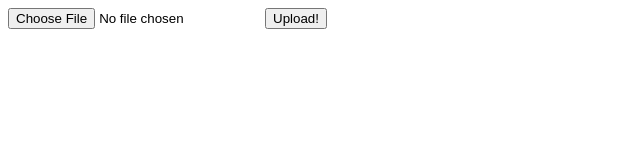
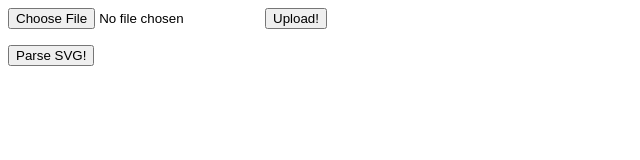
Before and after one commit to DaveThePianoDude/svg-transformer, a website: page index.html in a window 1280 px wide. Shown: the whole page, without its empty margins (0-640 px from the left). Drawn offline with Linux system fonts and the light colour scheme.

Commit message:
Now it has a parse endpoint.

```diff
--- a/app.js
+++ b/app.js
@@ -15,6 +15,12 @@ app.get('/', function(req, res) {
   // do something here.
   console.log('got here');
   res.send('pong');
+});
+
+app.post('/parse', function(req, res) {
+
+  console.log('got to parse block');
+
 });
 
 app.post('/upload', function(req, res) {
--- a/index.html
+++ b/index.html
@@ -8,5 +8,12 @@
 				<input type="file" name="sampleFile" />
 				<input type='submit' value='Upload!' />
 		</form>
+		<form ref='parseForm'
+			id='parseForm'
+			action='/parse'
+			method='post'
+			encType="multipart/form-data">
+				<input type='submit' value='Parse SVG!' />
+		</form>
 	</body>
 </html>
```
